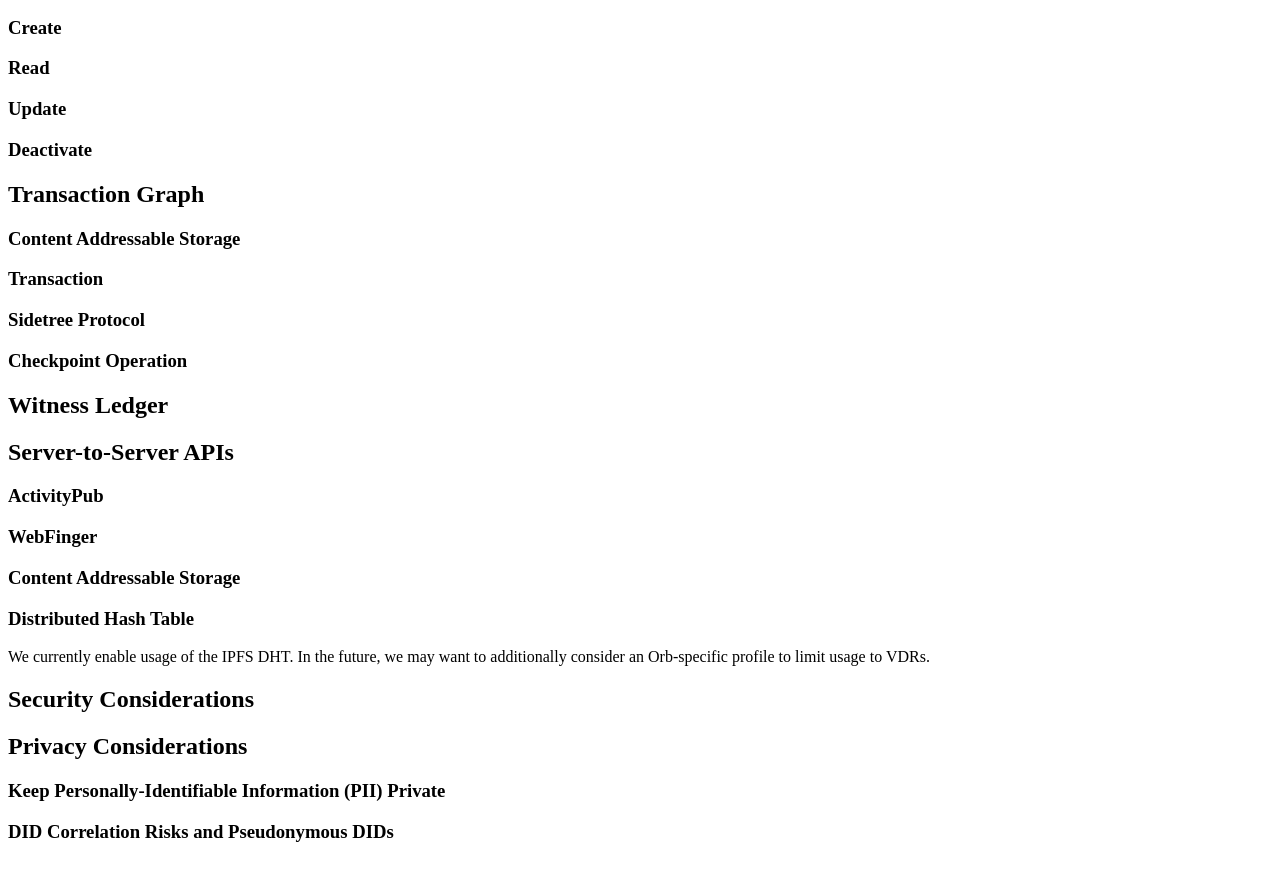
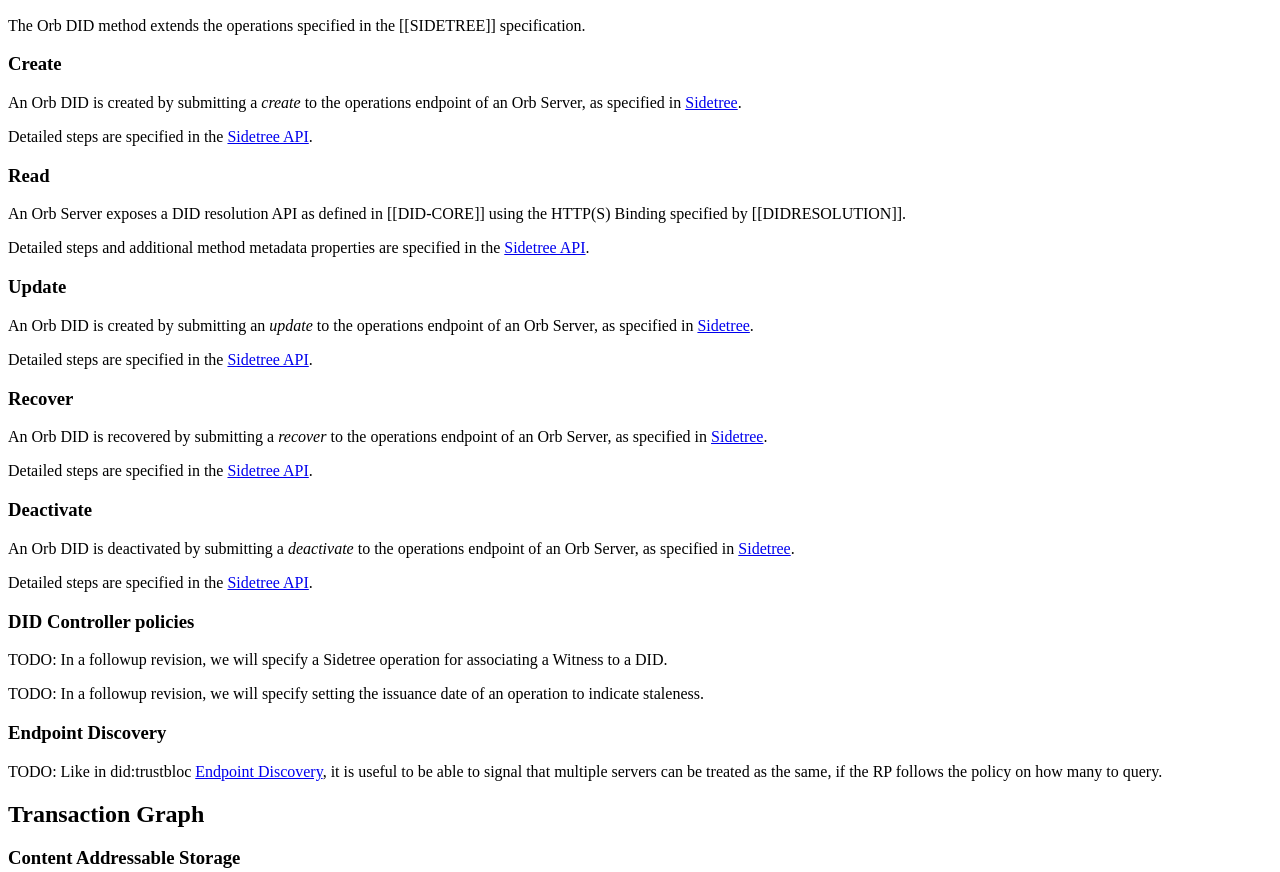
Before and after one commit to trustbloc/did-method-orb, a plain HTML site: page index.html in a window 1280 px wide. Shown: the part 6024-6896 px from the top of the page. Drawn offline with Linux system fonts and the light colour scheme.

Commit message:
Add Client to Server section
Signed-off-by: Troy Ronda <troy.ronda@securekey.com>

```diff
--- a/index.html
+++ b/index.html
@@ -19,6 +19,12 @@
             href: "https://identity.foundation/sidetree/spec/",
             publisher: "Decentralized Identity Foundation",
             status: "Editor’s Draft"
+          },
+          DIDRESOLUTION: {
+            title: "Decentralized Identifier Resolution (DID Resolution)",
+            href: "https://w3c-ccg.github.io/did-resolution/",
+            publisher: "W3C CCG",
+            status: "Draft Community Group Report"
           }
         }
       };
@@ -100,7 +106,7 @@
     </section>
 
     <section class="normative">
-      <h2 id="format">Concepts</h2>
+      <h2>Concepts</h2>
 
       <p>
         Orb uses a propagation model where servers announce transactions to other servers that are following them.
@@ -411,12 +417,19 @@
         <h2>Client-to-Server Operations</h2>
 
         <p>
+          The Orb DID method extends the operations specified in the [[SIDETREE]] specification.
         </p>
 
         <section class="normative">
             <h3>Create</h3>
 
             <p>
+              An Orb DID is created by submitting a <i>create</i> to the operations endpoint of an Orb Server,
+              as specified in <a href="https://identity.foundation/sidetree/spec/#create">Sidetree</a>.
+            </p>
+
+            <p>
+              Detailed steps are specified in the <a href="https://identity.foundation/sidetree/api/#create">Sidetree API</a>.
             </p>
         </section>
 
@@ -424,6 +437,11 @@
             <h3>Read</h3>
 
             <p>
+              An Orb Server exposes a DID resolution API as defined in [[DID-CORE]] using the HTTP(S) Binding specified by [[DIDRESOLUTION]].
+            </p>
+
+            <p>
+              Detailed steps and additional method metadata properties are specified in the <a href="https://identity.foundation/sidetree/api/#sidetree-resolution">Sidetree API</a>.
             </p>
         </section>
 
@@ -431,14 +449,60 @@
             <h3>Update</h3>
 
             <p>
+              An Orb DID is created by submitting an <i>update</i> to the operations endpoint of an Orb Server,
+              as specified in <a href="https://identity.foundation/sidetree/spec/#update">Sidetree</a>.
             </p>
+
+            <p>
+              Detailed steps are specified in the <a href="https://identity.foundation/sidetree/api/#update">Sidetree API</a>.
+            </p>
+        </section>
+
+        <section class="normative">
+          <h3>Recover</h3>
+
+          <p>
+            An Orb DID is recovered by submitting a <i>recover</i> to the operations endpoint of an Orb Server,
+            as specified in <a href="https://identity.foundation/sidetree/spec/#recover">Sidetree</a>.
+          </p>
+
+          <p>
+            Detailed steps are specified in the <a href="https://identity.foundation/sidetree/api/#recover">Sidetree API</a>.
+          </p>
         </section>
 
         <section class="normative">
             <h3>Deactivate</h3>
 
             <p>
+              An Orb DID is deactivated by submitting a <i>deactivate</i> to the operations endpoint of an Orb Server,
+              as specified in <a href="https://identity.foundation/sidetree/spec/#deactivate">Sidetree</a>.
             </p>
+
+            <p>
+              Detailed steps are specified in the <a href="https://identity.foundation/sidetree/api/#deactivate">Sidetree API</a>.
+            </p>
+        </section>
+
+        <section class="normative">
+          <h3>DID Controller policies</h3>
+
+          <p class="issue" title="Setting a witness">
+            TODO: In a followup revision, we will specify a Sidetree operation for associating a Witness to a DID.
+          </p>
+
+          <p class="issue" title="Stale operations">
+            TODO: In a followup revision, we will specify setting the issuance date of an operation to indicate staleness.
+          </p>
+        </section>
+
+        <section class="normative">
+          <h3>Endpoint Discovery</h3>
+
+          <p class="issue" title="Equivalent servers policy">
+            TODO: Like in did:trustbloc <a href="https://github.com/trustbloc/trustbloc-did-method/blob/main/docs/spec/trustbloc-did-method.md#endpoint-discovery">Endpoint Discovery</a>, it is useful to be able to signal that multiple servers can be treated as the same,
+            if the RP follows the policy on how many to query.
+          </p>
         </section>
     </section>
 
@@ -478,13 +542,6 @@
     </section>
 
     <section class="normative">
-      <h2>Witness Ledger</h2>
-
-      <p>
-      </p>
-    </section>
-
-    <section class="normative">
         <h2>Server-to-Server APIs</h2>
 
         <p>
@@ -512,6 +569,13 @@
         </section>
 
         <section class="normative">
+          <h3>Witness</h3>
+
+          <p>
+          </p>
+        </section>
+
+        <section class="normative">
           <h3>Distributed Hash Table</h3>
 
           <p class="issue" title="An Orb DHT profile may be considered in the future">
@@ -521,6 +585,13 @@
         </section>
 
       </section>
+
+    <section class="normative">
+      <h2>Witness Ledger</h2>
+
+      <p>
+      </p>
+    </section>
 
     <section class="informative">
         <h2>Security Considerations</h2>
```
